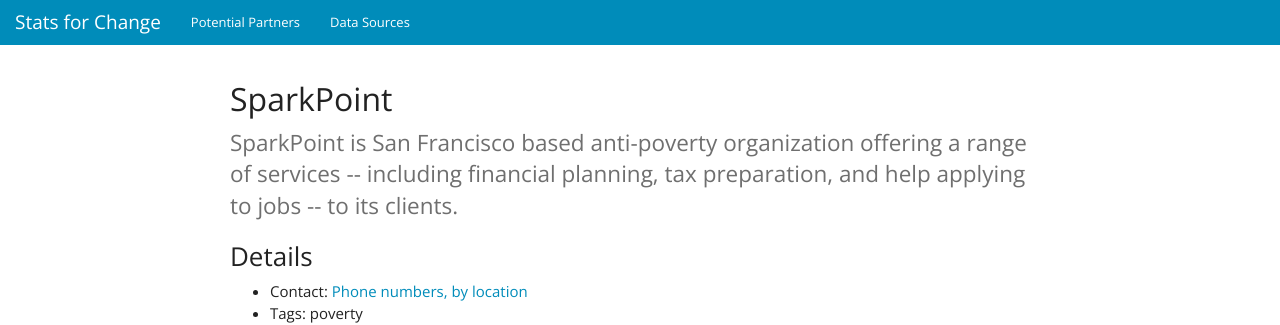
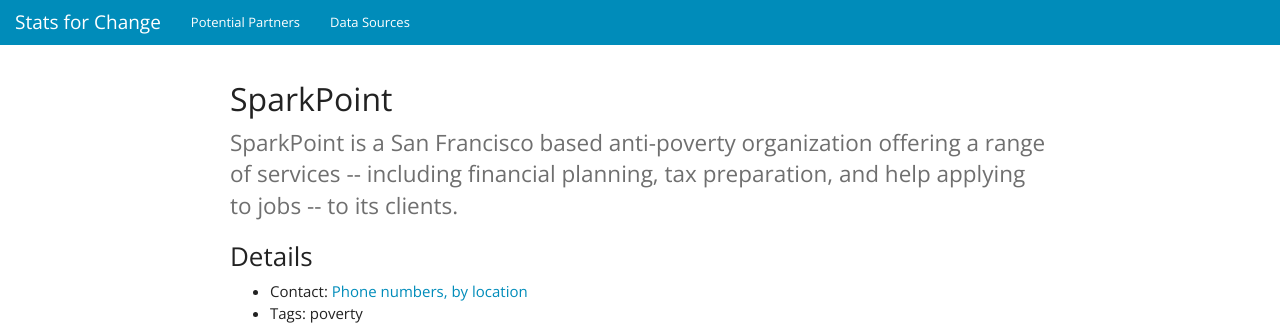
Before and after one commit to stats-for-change/stats-for-change.github.io, a Jekyll site: the page built from partners/sparkpoint.md, in a window 1280 px wide. Shown: the top 325 px of the page. Built offline with Jekyll 4.4.1, drawn with Linux system fonts in a browser that asks for light colours; nearby versions of some CDN libraries; Markdown is read by kramdown in place of the engine named in the settings.

```diff
--- a/partners/sparkpoint.md
+++ b/partners/sparkpoint.md
@@ -2,7 +2,7 @@
 layout: partner
 title: SparkPoint - Partners - Social Data Science
 partner-name: SparkPoint
-partner-description: SparkPoint is San Francisco based anti-poverty organization offering a range of services -- including financial planning, tax preparation, and help applying to jobs -- to its clients.
+partner-description: SparkPoint is a San Francisco based anti-poverty organization offering a range of services -- including financial planning, tax preparation, and help applying to jobs -- to its clients.
 partner-url: http://sparkpointcenters.org/
 partner-contact: <a href="http://sparkpointcenters.org/contact">Phone numbers, by location</a>
 partner-tags: poverty
```
